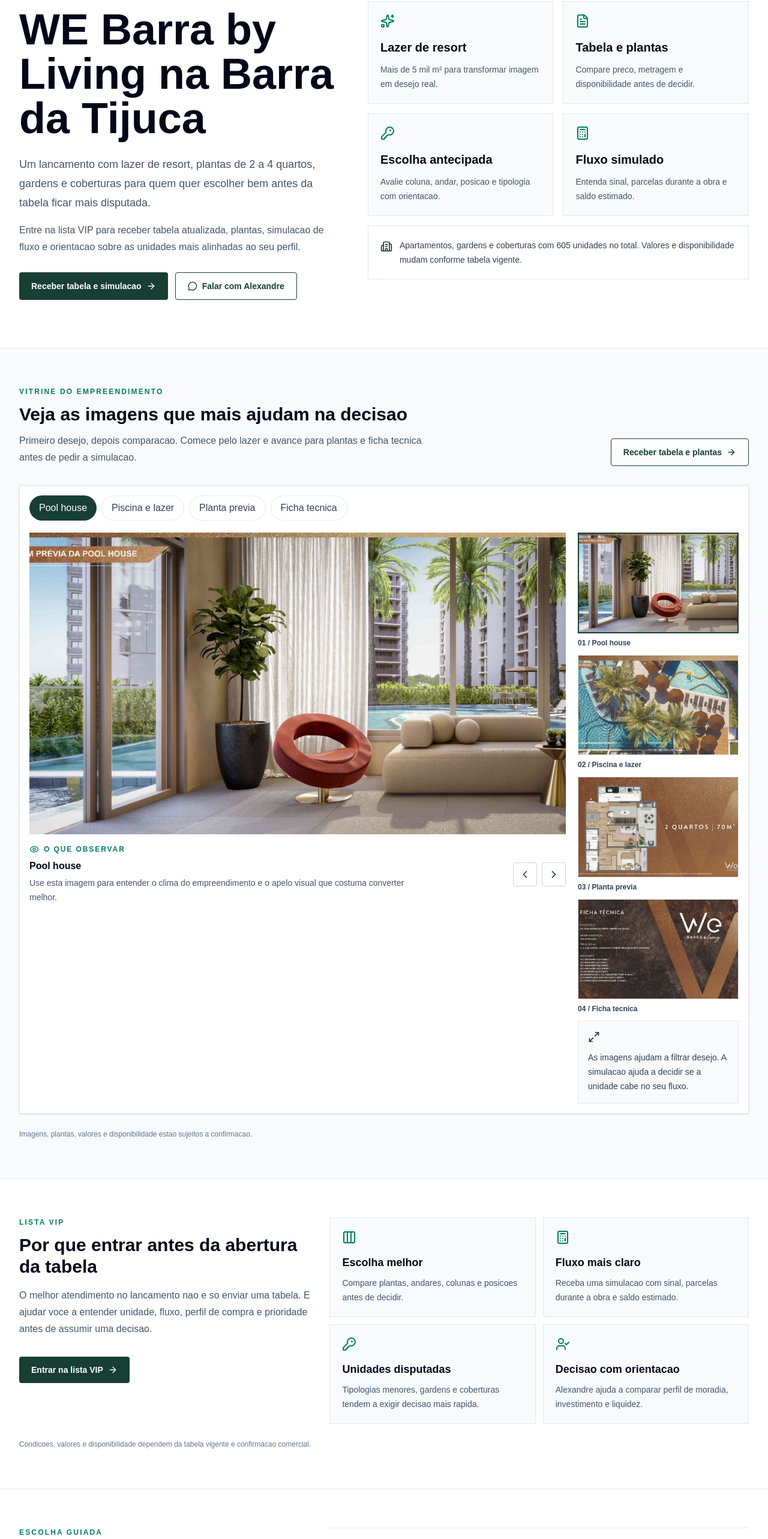
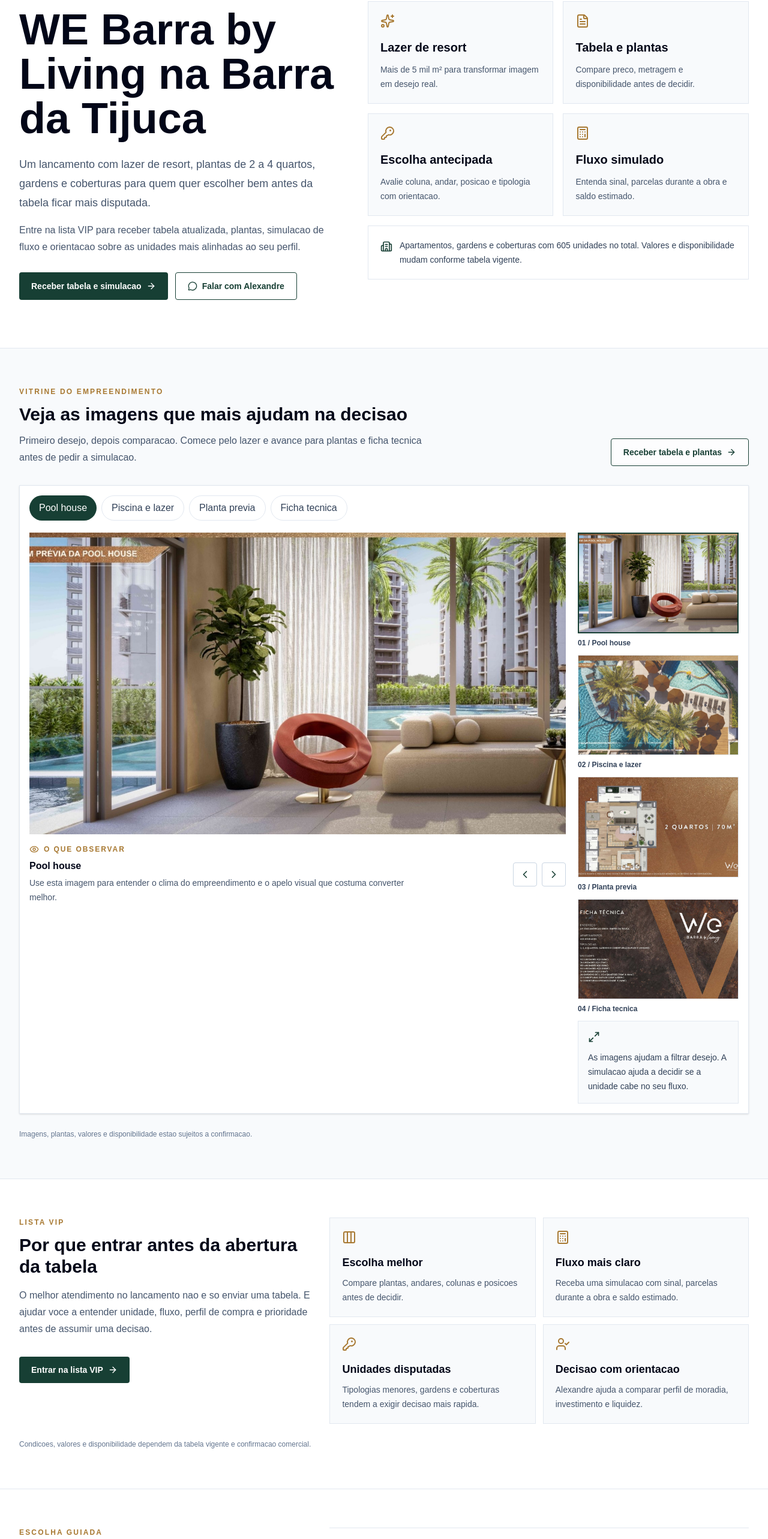
Before and after one commit to saschoimoveis-dev/ondacarioca, a Next.js app: page /lancamentos/we-barra-by-living-barra-da-tijuca in a window 1280 px wide. Shown: the part 177-2743 px from the top of the page at 60% size. Built offline with nearby package versions, Linux system fonts and the light colour scheme; no server answers.

Commit message:
Refine WE Barra color system

```diff
--- a/src/components/BlocoCondicoes.tsx
+++ b/src/components/BlocoCondicoes.tsx
@@ -34,7 +34,7 @@ export function BlocoCondicoes({ imovel }: BlocoCondicoesProps) {
     <section className="border-y border-slate-200 bg-white" id="condicoes">
       <div className="mx-auto max-w-7xl px-4 py-10 sm:px-6 lg:px-8">
         <div className="mb-7 max-w-3xl">
-          <p className="text-xs font-semibold uppercase tracking-[0.18em] text-[#007f5f]">
+          <p className="text-xs font-semibold uppercase tracking-[0.18em] text-[#A87932]">
             Ficha tecnica
           </p>
           <h2 className="mt-3 text-3xl font-semibold text-slate-950">
@@ -64,7 +64,7 @@ export function BlocoCondicoes({ imovel }: BlocoCondicoesProps) {
           </div>
         ) : null}
 
-        <p className="mb-4 text-xs font-semibold uppercase tracking-[0.18em] text-[#007f5f]">
+        <p className="mb-4 text-xs font-semibold uppercase tracking-[0.18em] text-[#A87932]">
           Condicoes comunicadas
         </p>
         <div className="grid gap-3 md:grid-cols-4">
--- a/src/components/BlocoDiferenciais.tsx
+++ b/src/components/BlocoDiferenciais.tsx
@@ -46,7 +46,7 @@ export function BlocoDiferenciais({ imovel }: BlocoDiferenciaisProps) {
                   className="border border-slate-200 bg-slate-50 p-4 text-sm leading-6 text-slate-700"
                 >
                   <CheckCircle2
-                    className="mb-3 size-5 text-[#007f5f]"
+                    className="mb-3 size-5 text-[#A87932]"
                     aria-hidden="true"
                   />
                   {diferencial}
--- a/src/components/BlocoFluxoPagamento.tsx
+++ b/src/components/BlocoFluxoPagamento.tsx
@@ -34,7 +34,7 @@ export function BlocoFluxoPagamento({ imovel }: BlocoFluxoPagamentoProps) {
     <section className="bg-white py-14 sm:py-16" id="fluxo">
       <div className="mx-auto max-w-7xl px-4 sm:px-6 lg:px-8">
         <div className="max-w-3xl">
-          <p className="text-xs font-semibold uppercase tracking-[0.18em] text-[#007f5f]">
+          <p className="text-xs font-semibold uppercase tracking-[0.18em] text-[#A87932]">
             Fluxo de pagamento
           </p>
           <h2 className="mt-3 text-3xl font-semibold text-slate-950">
--- a/src/components/BlocoListaVip.tsx
+++ b/src/components/BlocoListaVip.tsx
@@ -35,7 +35,7 @@ export function BlocoListaVip({ imovel }: BlocoListaVipProps) {
       <div className="mx-auto max-w-7xl px-4 sm:px-6 lg:px-8">
         <div className="grid gap-8 lg:grid-cols-[0.82fr_1.18fr]">
           <div>
-            <p className="text-xs font-semibold uppercase tracking-[0.18em] text-[#007f5f]">
+            <p className="text-xs font-semibold uppercase tracking-[0.18em] text-[#A87932]">
               Lista VIP
             </p>
             <h2 className="mt-3 text-3xl font-semibold text-slate-950">
@@ -66,7 +66,7 @@ export function BlocoListaVip({ imovel }: BlocoListaVipProps) {
                   key={motivo.title}
                   className="border border-slate-200 bg-slate-50 p-5"
                 >
-                  <Icon className="mb-4 size-6 text-[#007f5f]" aria-hidden="true" />
+                  <Icon className="mb-4 size-6 text-[#A87932]" aria-hidden="true" />
                   <h3 className="text-lg font-semibold text-slate-950">
                     {motivo.title}
                   </h3>
--- a/src/components/BlocoPerfilUnidade.tsx
+++ b/src/components/BlocoPerfilUnidade.tsx
@@ -39,7 +39,7 @@ export function BlocoPerfilUnidade({ imovel }: BlocoPerfilUnidadeProps) {
       <div className="mx-auto max-w-7xl px-4 sm:px-6 lg:px-8">
         <div className="grid gap-8 lg:grid-cols-[0.82fr_1.18fr]">
           <div>
-            <p className="text-xs font-semibold uppercase tracking-[0.18em] text-[#007f5f]">
+            <p className="text-xs font-semibold uppercase tracking-[0.18em] text-[#A87932]">
               Escolha guiada
             </p>
             <h2 className="mt-3 text-3xl font-semibold text-slate-950">
--- a/src/components/BlocoTipologias.tsx
+++ b/src/components/BlocoTipologias.tsx
@@ -25,7 +25,7 @@ export function BlocoTipologias({ imovel }: BlocoTipologiasProps) {
     <section className="bg-slate-50 py-14 sm:py-16">
       <div className="mx-auto max-w-7xl px-4 sm:px-6 lg:px-8">
         <div className="max-w-3xl">
-          <p className="text-xs font-semibold uppercase tracking-[0.18em] text-[#007f5f]">
+          <p className="text-xs font-semibold uppercase tracking-[0.18em] text-[#A87932]">
             Tipologias por perfil
           </p>
           <h2 className="mt-3 text-3xl font-semibold text-slate-950">
--- a/src/components/FaqSection.tsx
+++ b/src/components/FaqSection.tsx
@@ -24,7 +24,7 @@ export function FaqSection({ imovel }: FaqSectionProps) {
   return (
     <section className="bg-slate-50 py-14 sm:py-16" id="faq">
       <div className="mx-auto max-w-5xl px-4 sm:px-6 lg:px-8">
-        <p className="text-xs font-semibold uppercase tracking-[0.18em] text-[#007f5f]">
+        <p className="text-xs font-semibold uppercase tracking-[0.18em] text-[#A87932]">
           Duvidas comuns
         </p>
         <h2 className="mt-3 text-3xl font-semibold text-slate-950">
--- a/src/components/Footer.tsx
+++ b/src/components/Footer.tsx
@@ -4,11 +4,11 @@ import { siteConfig } from "@/lib/site";
 
 export function Footer() {
   return (
-    <footer className="bg-slate-950 text-white" id="atendimento">
+    <footer className="bg-[#0f2f27] text-white" id="atendimento">
       <div className="mx-auto grid max-w-7xl gap-10 px-4 py-12 sm:px-6 md:grid-cols-[1.4fr_1fr_1fr_1fr] lg:px-8">
         <div>
           <div className="mb-4 flex items-center gap-3">
-            <span className="grid size-10 place-items-center rounded-sm border border-white/30 bg-white text-sm font-semibold text-slate-950">
+            <span className="grid size-10 place-items-center rounded-sm border border-white/25 bg-[#fbfaf7] text-sm font-semibold text-[#173f34]">
               OC
             </span>
             <span>
--- a/src/components/GaleriaImovel.tsx
+++ b/src/components/GaleriaImovel.tsx
@@ -89,7 +89,7 @@ export function GaleriaImovel({ imovel }: GaleriaImovelProps) {
       <div className="mx-auto max-w-7xl px-4 sm:px-6 lg:px-8">
         <div className="mb-8 flex flex-col justify-between gap-4 sm:flex-row sm:items-end">
           <div>
-            <p className="mb-3 text-xs font-semibold uppercase tracking-[0.18em] text-[#007f5f]">
+            <p className="mb-3 text-xs font-semibold uppercase tracking-[0.18em] text-[#A87932]">
               Vitrine do empreendimento
             </p>
             <h2 className="text-3xl font-semibold text-slate-950">
@@ -143,7 +143,7 @@ export function GaleriaImovel({ imovel }: GaleriaImovelProps) {
 
                 <div className="mt-4 flex flex-col gap-3 sm:flex-row sm:items-center sm:justify-between">
                 <div>
-                    <div className="mb-2 inline-flex items-center gap-2 text-xs font-semibold uppercase tracking-[0.16em] text-[#007f5f]">
+                    <div className="mb-2 inline-flex items-center gap-2 text-xs font-semibold uppercase tracking-[0.16em] text-[#A87932]">
                       <Eye className="size-4" aria-hidden="true" />
                       O que observar
                     </div>
--- a/src/components/HeroImovel.tsx
+++ b/src/components/HeroImovel.tsx
@@ -86,7 +86,7 @@ export function HeroImovel({ imovel }: HeroImovelProps) {
 
             return (
               <div key={prova.label} className="border border-slate-200 bg-slate-50 p-5">
-                <Icon className="mb-5 size-6 text-[#007f5f]" aria-hidden="true" />
+                <Icon className="mb-5 size-6 text-[#A87932]" aria-hidden="true" />
                 <p className="text-xl font-semibold leading-tight text-slate-950">
                   {prova.label}
                 </p>
--- a/src/components/LeadForm.tsx
+++ b/src/components/LeadForm.tsx
@@ -163,7 +163,7 @@ export function LeadForm({ imovel }: LeadFormProps) {
     <section className="bg-slate-50 py-14 sm:py-16" id="lead-form">
       <div className="mx-auto grid max-w-7xl gap-8 px-4 sm:px-6 lg:grid-cols-[0.82fr_1.18fr] lg:px-8">
         <div>
-          <p className="text-xs font-semibold uppercase tracking-[0.18em] text-[#007f5f]">
+          <p className="text-xs font-semibold uppercase tracking-[0.18em] text-[#A87932]">
             Lista VIP do WE Barra
           </p>
           <h2 className="mt-3 text-3xl font-semibold text-slate-950">
@@ -191,7 +191,7 @@ export function LeadForm({ imovel }: LeadFormProps) {
           className="border border-slate-200 bg-white p-5 shadow-sm sm:p-6"
         >
           <div className="mb-5 border-b border-slate-200 pb-5">
-            <div className="mb-3 inline-flex items-center gap-2 text-xs font-semibold uppercase tracking-[0.18em] text-[#007f5f]">
+            <div className="mb-3 inline-flex items-center gap-2 text-xs font-semibold uppercase tracking-[0.18em] text-[#A87932]">
               <ShieldCheck className="size-4" aria-hidden="true" />
               Etapa {step} de 2
             </div>
```
Also changed, not shown: src/components/BlocoLocalizacao.tsx (+5 -5 lines).
